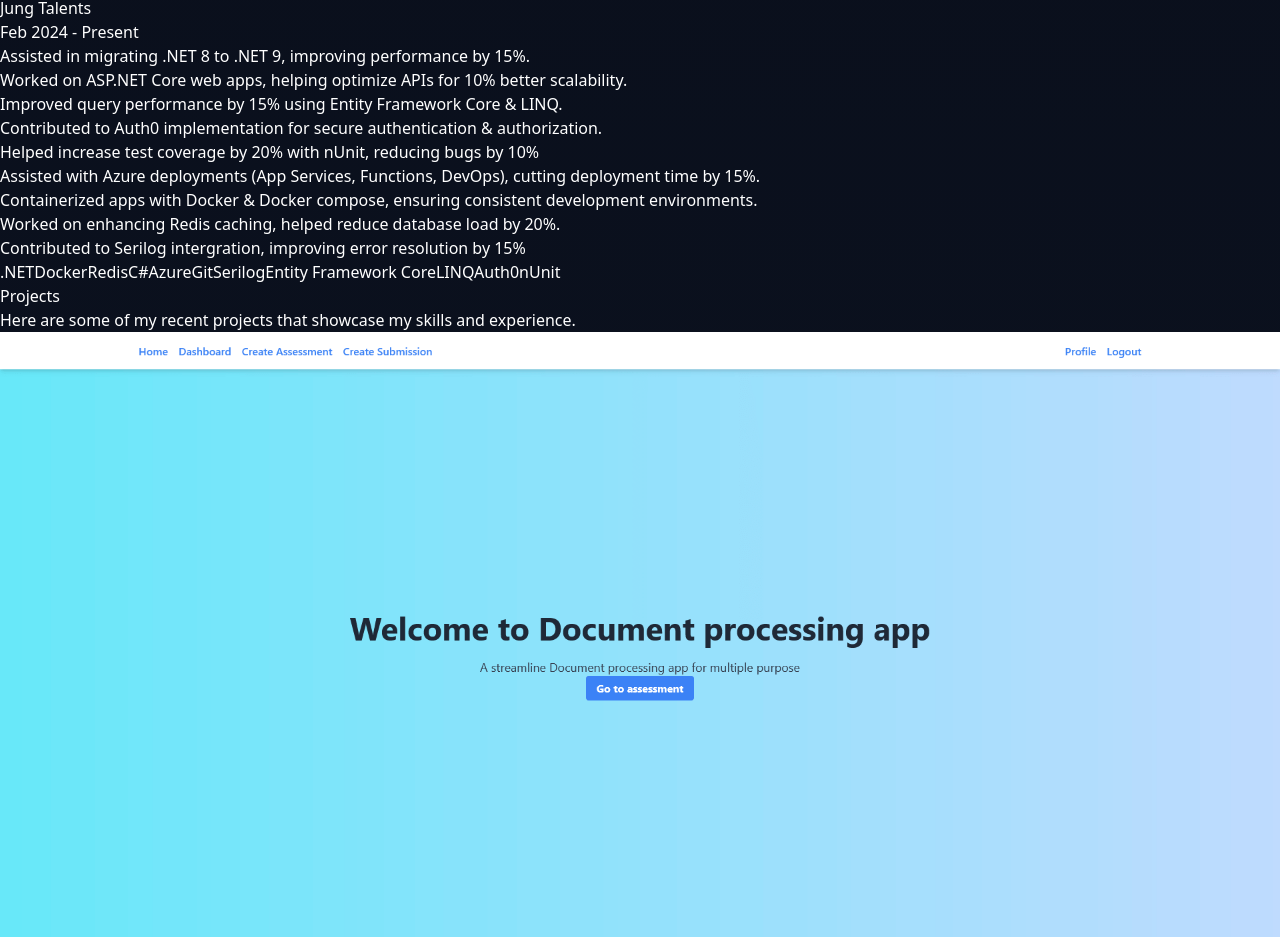
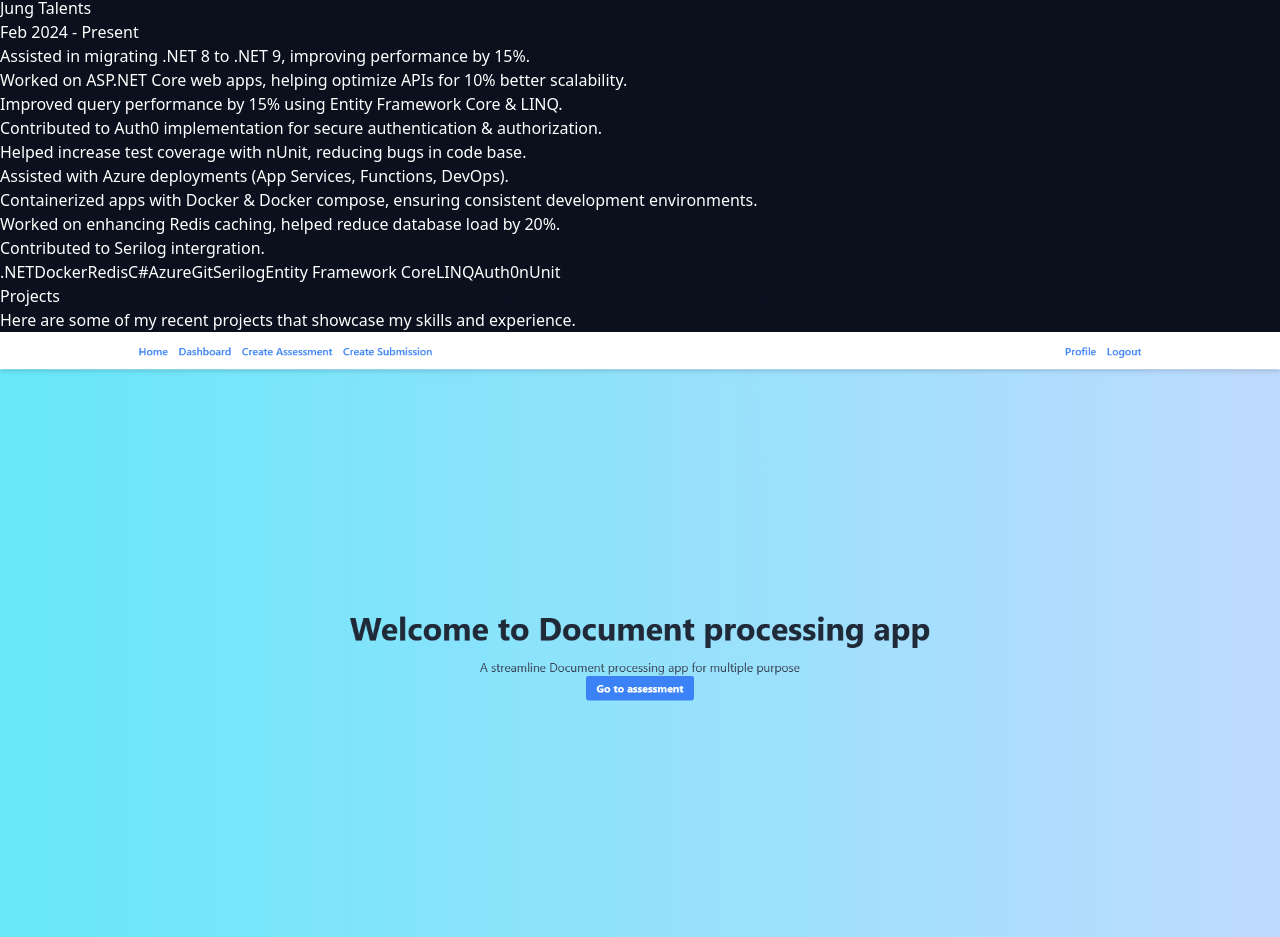
Before and after one commit to ctru0009/portfolio, a React (Vite) app: page / in a window 1280 px wide. Shown: the part 3632-4569 px from the top of the page. Built offline with nearby package versions, Linux system fonts and the light colour scheme.

Commit message:
Update resume link and refine work experience descriptions for clarity and accuracy

```diff
--- a/src/data/data.ts
+++ b/src/data/data.ts
@@ -67,7 +67,7 @@ const HeroData = {
   linkedin: "https://www.linkedin.com/in/congchuongtruong/",
   github: "https://github.com/ctru0009",
   resume:
-    "https://drive.google.com/file/d/1ugwKe2FmkyYn_k4BPvIfe5j_FIQ-5YAn/view",
+    "https://drive.google.com/file/d/1hLloyDQXrFRdHSwlr_zvVzxNI8dWFR6w/view",
 };
 
 const AboutData = {
@@ -101,11 +101,11 @@ const WorkData: WorkInterface[] = [
       "Worked on ASP.NET Core web apps, helping optimize APIs for 10% better scalability.",
       "Improved query performance by 15% using Entity Framework Core & LINQ.",
       "Contributed to Auth0 implementation for secure authentication & authorization.",
-      "Helped increase test coverage by 20% with nUnit, reducing bugs by 10%",
-      "Assisted with Azure deployments (App Services, Functions, DevOps), cutting deployment time by 15%.",
+      "Helped increase test coverage with nUnit, reducing bugs in code base.",
+      "Assisted with Azure deployments (App Services, Functions, DevOps).",
       "Containerized apps with Docker & Docker compose, ensuring consistent development environments.",
       "Worked on enhancing Redis caching, helped reduce database load by 20%.",
-      "Contributed to Serilog intergration, improving error resolution by 15%",
+      "Contributed to Serilog intergration.",
     ],
     technologies: [
       ".NET",
```
